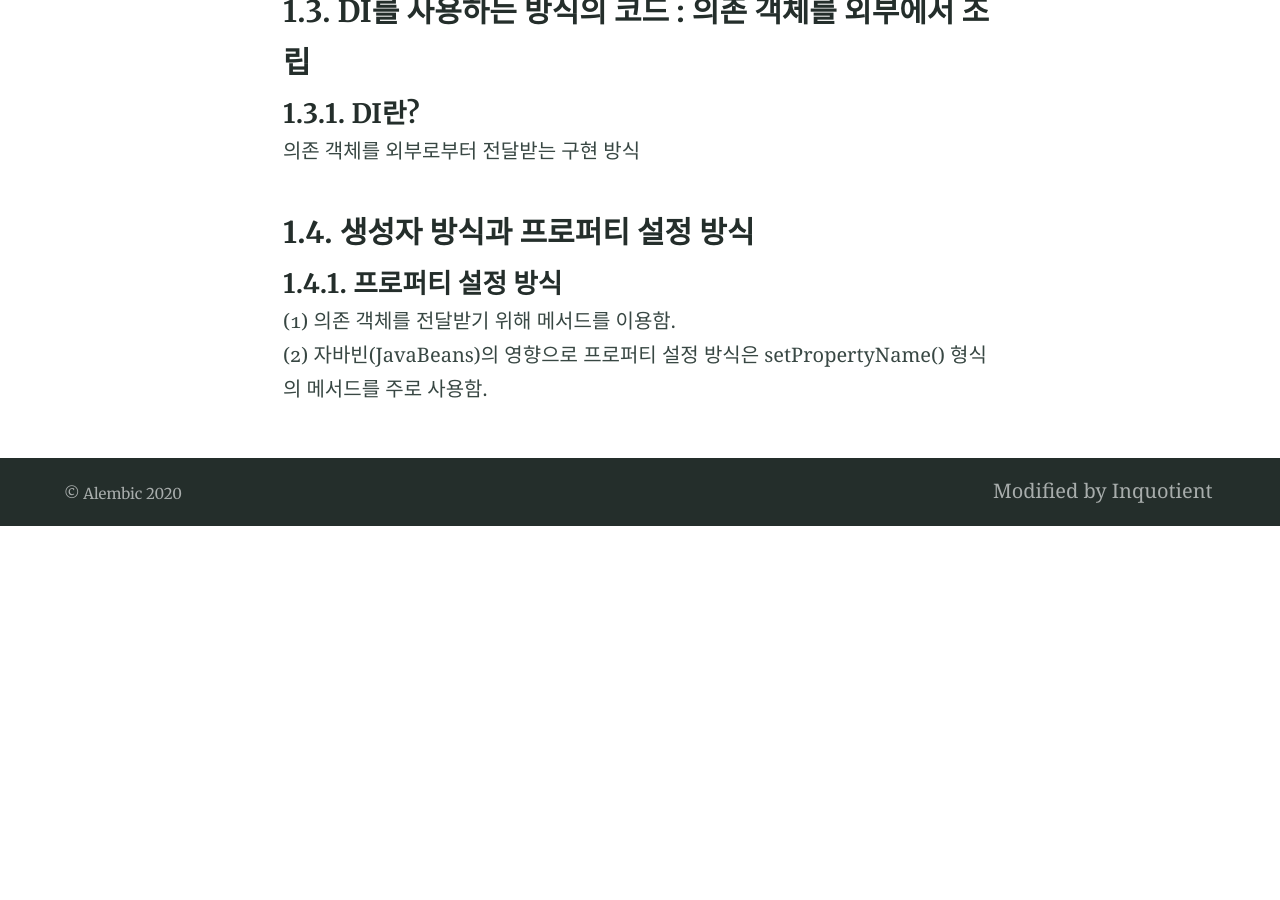
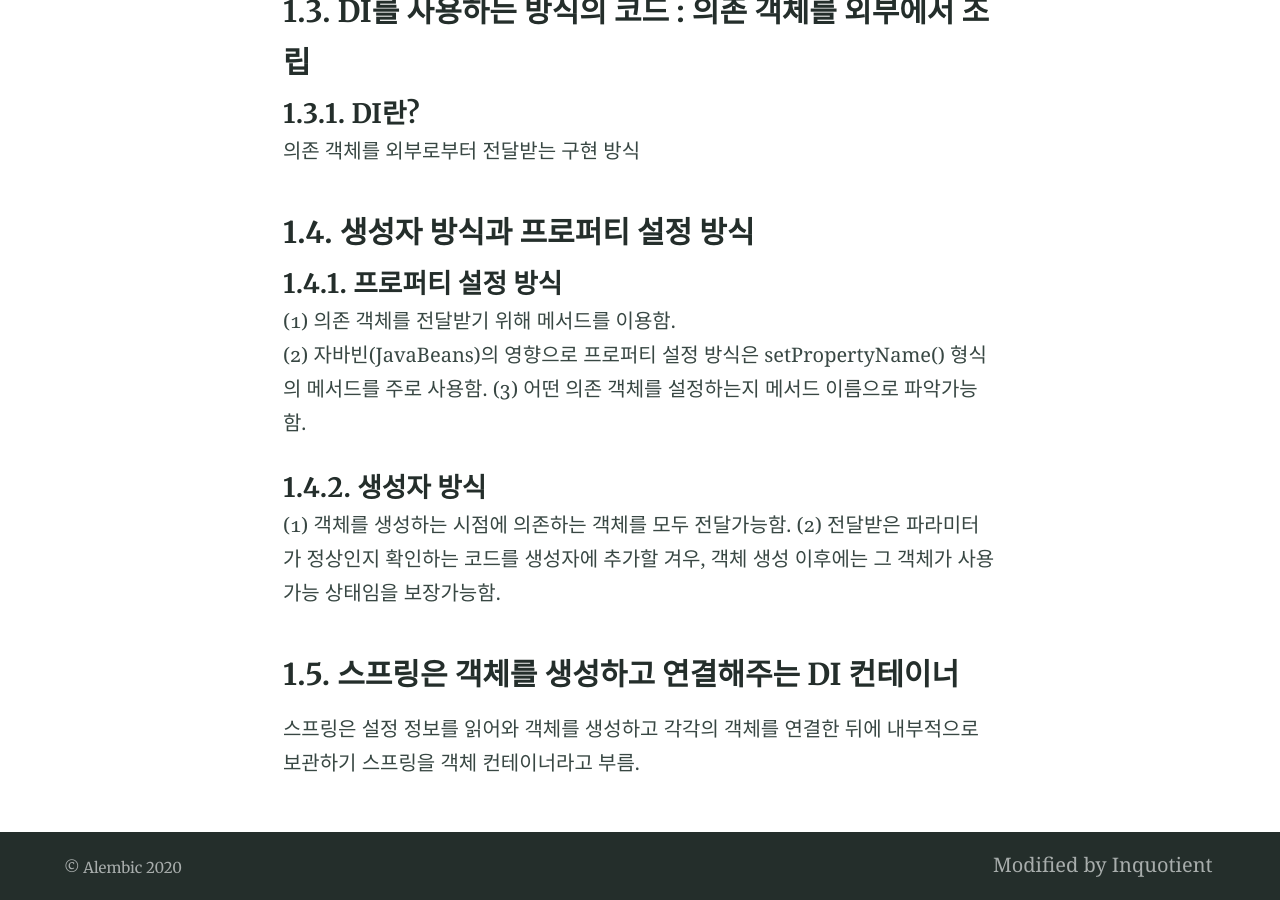
Before and after one commit to inquotient/inquotient.github.io, a Jekyll site: the page built from _posts/2020-11-21-DI_and_spring.md, in a window 1280 px wide and 900 px high, scrolled down 977 px. Built offline with Jekyll 4.4.1, drawn with Linux system fonts in a browser that asks for light colours; before the commit the page ends 1503 px from its top, so only the background shows below that.

Commit message:
spring4 Chapter02 finish

```diff
--- a/_posts/2020-11-21-DI_and_spring.md
+++ b/_posts/2020-11-21-DI_and_spring.md
@@ -35,3 +35,14 @@ image: "https://picsum.photos/2560/600?image=733"
 
 (1) 의존 객체를 전달받기 위해 메서드를 이용함.
 (2) 자바빈(JavaBeans)의 영향으로 프로퍼티 설정 방식은 setPropertyName() 형식의 메서드를 주로 사용함.
+(3) 어떤 의존 객체를 설정하는지 메서드 이름으로 파악가능함.
+
+#### 1.4.2. 생성자 방식
+
+
+(1) 객체를 생성하는 시점에 의존하는 객체를 모두 전달가능함.
+(2) 전달받은 파라미터가 정상인지 확인하는 코드를 생성자에 추가할 겨우, 객체 생성 이후에는 그 객체가 사용 가능 상태임을 보장가능함.
+
+
+### 1.5. 스프링은 객체를 생성하고 연결해주는 DI 컨테이너
+스프링은 설정 정보를 읽어와 객체를 생성하고 각각의 객체를 연결한 뒤에 내부적으로 보관하기 스프링을 객체 컨테이너라고 부름.
```
